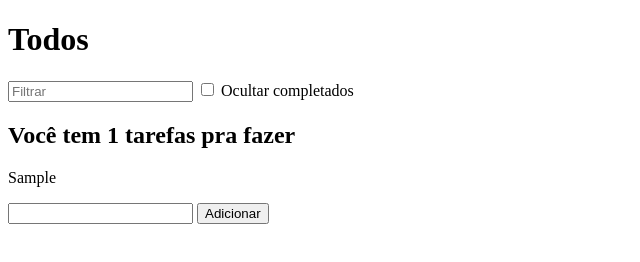
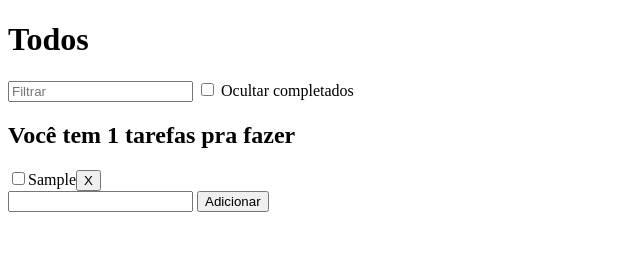
Before and after one commit to guilhermealvesdev/js-bootcamp, a plain HTML site: page todo-app/index.html in a window 1280 px wide. Both pictures are taken after typing "Sample" into the empty fields and a click on the button "Adicionar". Shown: the whole page, without its empty margins (0-640 px from the left). Drawn offline with Linux system fonts and the light colour scheme.

Commit message:
Aulas 67, 68 e 69 (nice)

```diff
--- a/todo-app/index.html
+++ b/todo-app/index.html
@@ -4,6 +4,7 @@
     <meta charset="UTF-8">
     <meta name="viewport" content="width=device-width, initial-scale=1.0">
     <title>TODOS</title>
+    <script src="uuidv4.js" defer></script>
     <script src="tarefas-funcoes.js" defer></script>
     <script src="tarefas-app.js" defer></script>
 </head>
--- a/todo-app/tarefas-app.js
+++ b/todo-app/tarefas-app.js
@@ -41,6 +41,7 @@ document.querySelector('#filtrar').addEventListener('input', function(e){
 document.querySelector('#formulario').addEventListener('submit', function(e){
     e.preventDefault();
     tarefas.push({
+        id:uuidv4(),
         activity:e.target.elements.tarefa.value,
         completed:false
     });
--- a/todo-app/tarefas-funcoes.js
+++ b/todo-app/tarefas-funcoes.js
@@ -2,6 +2,7 @@
     Função que pega as tarefas no localStorage.
     Ela checa se há algum dado local (alguma TAREFA que o usuário colocou).
     Se sim, atualizar a array tarefas.
+    Se não, ele retorna uma nova array.
 */
 function pegaTarefas(){
     const tarefasJSON = localStorage.getItem("tarefas");
@@ -66,7 +67,10 @@ const renderizaFiltro = function(tarefas, filtro){
     });
 
     /*
-        Filtar incompletos
+        Filtar incompletos.
+        O JS cria uma array que retorna qualquer coisa que for diferente do que está completo (false).
+        Então, as que tiverem FALSE, vão virar TRUE, e aparecer na lista.
+        As que tiverem TRUE (completas), vão virar FALSE, e não vão aparecer.
     */
     const tarefasIncompletas = filtrados.filter(function(item){
         return !item.completed;
@@ -97,15 +101,34 @@ const renderizaFiltro = function(tarefas, filtro){
 
 
 /*
-    Função que gera o elemento DOM <p> para cada tarefa,
-    e retorna esse elemento.
+    Função que gera o elemento DOM <div> para cada tarefa
+    (junto com um checkbox e um botão de remover), e retorna esse elemento.
 
     PARÂMETRO: É o item que vai ser lido da array e adicionado ao <p>.
 */
 function gerarTarefasDOM(item) {
-    const p = document.createElement('p');
-    p.textContent = item.activity;
-    return p;
+    const container = document.createElement('div');
+
+    const checkTarefa = document.createElement('input');
+    checkTarefa.setAttribute('type', 'checkbox');
+
+    const spanTarefa = document.createElement('span');
+
+    const botaoRemoveTarefa = document.createElement('button');
+    botaoRemoveTarefa.textContent = "X";
+    botaoRemoveTarefa.addEventListener('click', function(e){
+        e.preventDefault();
+        removerTarefa(item.id);
+    });
+
+    spanTarefa.textContent = item.activity;
+
+    //Adiciona todos os elementos à div.
+    container.appendChild(checkTarefa);
+    container.appendChild(spanTarefa);
+    container.appendChild(botaoRemoveTarefa);
+
+    return container;
 }
 
 /*
@@ -120,3 +143,25 @@ function pegaResumo(arrayTarefasIncompletas){
 
     return resumo;
 }
+
+/*
+    Função que remove uma tarefa. Ele usa o FINDINDEX pra procurar em todos os itens
+    da array tarefa e procurar em qual posição (index) da array está o ID
+    de acordo com o id passado pelo parâmetro.
+
+    Se houver, ele remove da array (splice) usando a índice achada no findIndex,
+    salva todas as tarefas no localStorage(salvaTarefas), e renderiza todas as tarefas de novo (salvaTarefas)
+
+    PARÂMETRO: o ID da tarefa que é necessário remover.
+*/
+function removerTarefa(id) {
+    const tarefaIndex = tarefas.findIndex(function(tarefa) {
+        return tarefa.id === id;
+    });
+
+    if (tarefaIndex > -1) {
+        tarefas.splice(tarefaIndex, 1);
+        salvaTarefas(tarefas);
+        renderizaFiltro(tarefas, filtro);
+    }
+}
```
Also changed, not shown: todo-app/uuidv4.js (added, +1 -0 lines).
